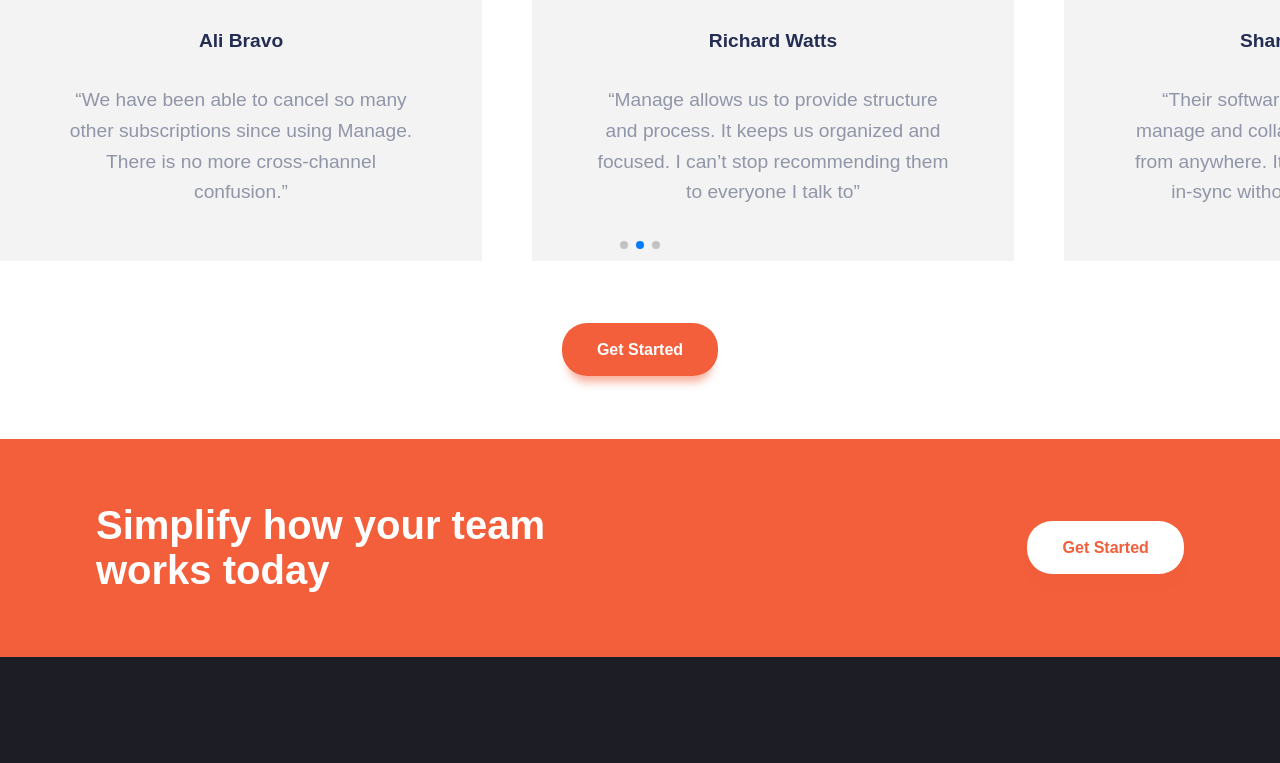
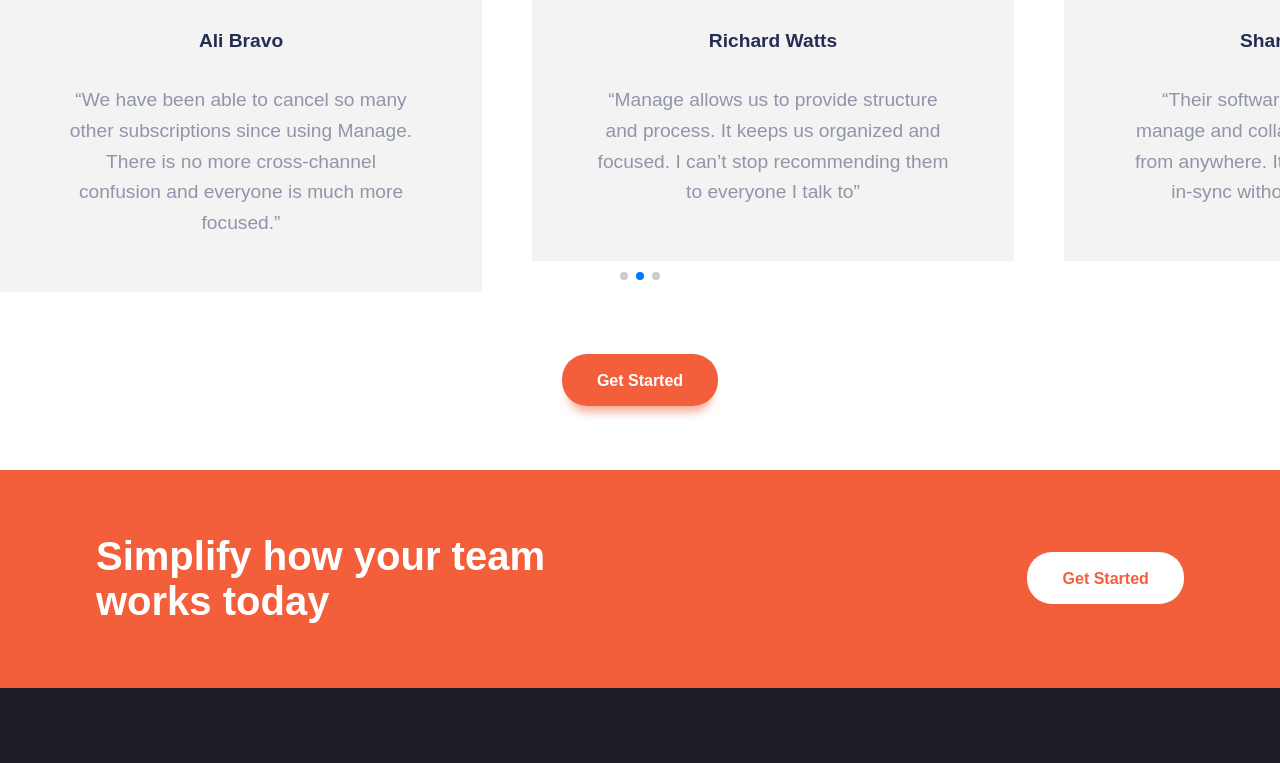
Before and after one commit to Jesus-boy01/NitHub-FeM-Manage, a plain HTML site: page index.html in a window 1280 px wide. Shown: the part 1764-2527 px from the top of the page. Drawn offline with nearby package versions, Linux system fonts and the light colour scheme.

Commit message:
updated the testimonial

```diff
--- a/index.html
+++ b/index.html
@@ -143,7 +143,7 @@
                                     <div class="testimony-2-name">
                                         <p>Ali Bravo</p>
                                     </div>
-                                    <p>“We have been able to cancel so many other subscriptions since using Manage. There is no more cross-channel confusion.”</p>
+                                    <p>“We have been able to cancel so many other subscriptions since using Manage. There is no more cross-channel confusion and everyone is much more focused.”</p>
                                 </div>
                             </div>
                         </div>
```
